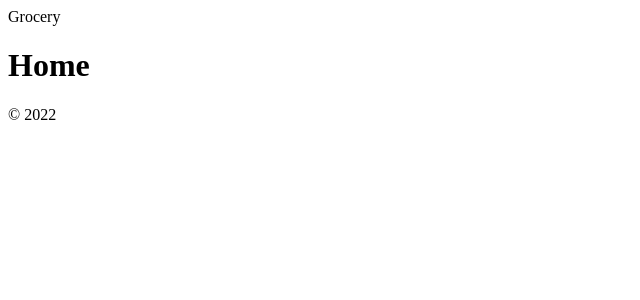
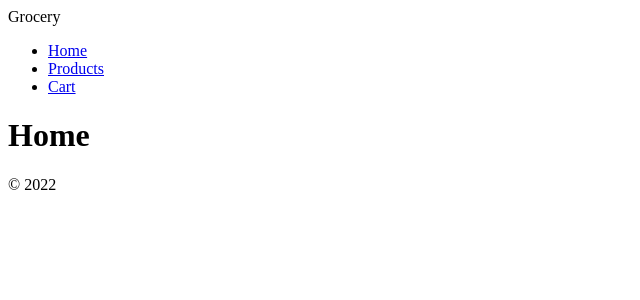
Before and after one commit to jtreeves/grocery-react, a React (Create React App) app: page /home in a window 1280 px wide. Shown: the top 300 px of the page, without its empty margins (0-640 px from the left). Built offline with nearby package versions, Linux system fonts and the light colour scheme.

Commit message:
[Header] Add nav bar with links to pages

```diff
--- a/src/components/Header/Header.tsx
+++ b/src/components/Header/Header.tsx
@@ -1,7 +1,31 @@
+import { Link } from 'react-router-dom'
+
 function Header(): JSX.Element {
     return (
         <header>
             Grocery
+
+            <nav>
+                <ul>
+                    <li>
+                        <Link to='home'>
+                            Home
+                        </Link>
+                    </li>
+
+                    <li>
+                        <Link to='products'>
+                            Products
+                        </Link>
+                    </li>
+
+                    <li>
+                        <Link to='cart'>
+                            Cart
+                        </Link>
+                    </li>
+                </ul>
+            </nav>
         </header>
     )
 }
```
